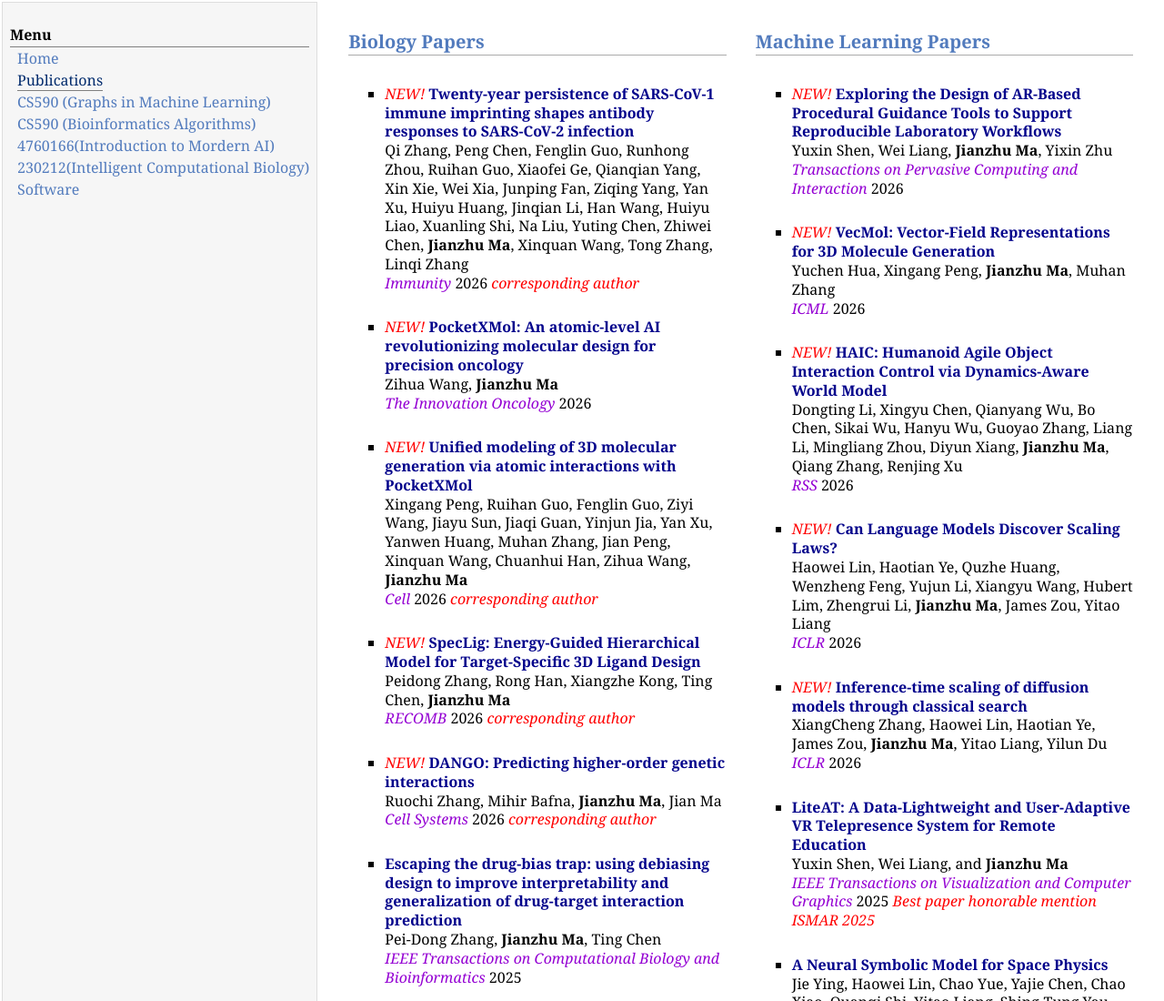
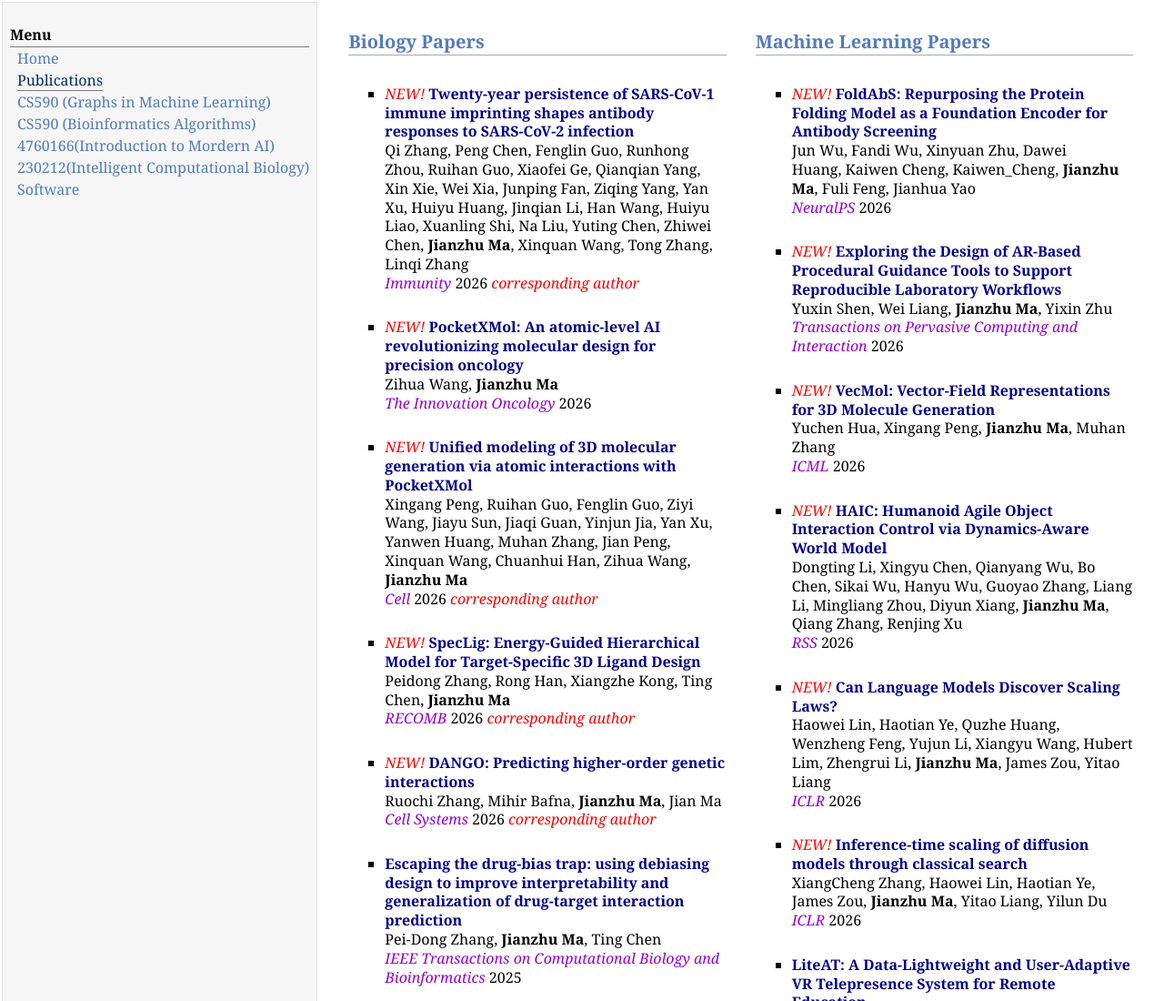
Before and after one commit to majianzhu/majianzhu.github.io, a plain HTML site: page publication.html in a window 1280 px wide. Shown: the top 1100 px of the page at 91% size. Drawn offline with Linux system fonts and the light colour scheme.

Commit message:
Update publication.html

```diff
--- a/publication.html
+++ b/publication.html
@@ -35,6 +35,12 @@
 			<h2>Machine Learning Papers</h2>
 			&nbsp;
 			<ul>
+
+  <li> <p><font color=red size=+0.5> <i>NEW!</i> </b></font> <font color=DarkBlue size=+0.5><b> FoldAbS: Repurposing the Protein Folding Model as a Foundation Encoder for Antibody Screening
+ </b></font><br /> Jun Wu, Fandi Wu, Xinyuan Zhu, Dawei Huang, Kaiwen Cheng, Kaiwen_Cheng, <b>Jianzhu Ma</b>, Fuli Feng, Jianhua Yao <br />
+    <font color=DarkViolet size=+0.7> <i> NeuralPS </i> </b></font> 2026 <br /></p>
+        &nbsp;
+        </li>
 
   <li> <p><font color=red size=+0.5> <i>NEW!</i> </b></font> <font color=DarkBlue size=+0.5><b> Exploring the Design of AR-Based Procedural Guidance Tools to Support Reproducible Laboratory Workflows
  </b></font><br /> Yuxin Shen, Wei Liang, <b>Jianzhu Ma</b>, Yixin Zhu <br />
```
